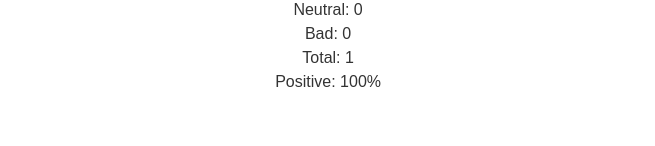
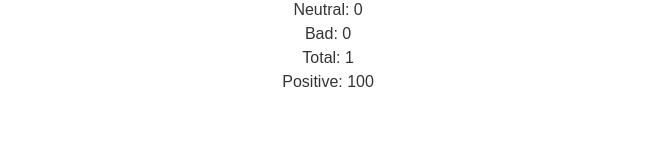
Before and after one commit to Volodymyr0300/goit-react-hw-02, a React (Vite) app: page / in a window 1280 px wide. Both pictures are taken after a click on the button "Good". Shown: the part 154-300 px from the top of the page, without its empty margins (1-656 px from the left). Built offline with nearby package versions, Linux system fonts and the light colour scheme.

Commit message:
finished task 5

```diff
--- a/src/App/App.jsx
+++ b/src/App/App.jsx
@@ -15,6 +15,8 @@ function App() {
   const totalFeedback = values.good + values.neutral + values.bad;
 
   const [isVisible, setVisible] = useState(false);
+
+  const feedbackRate = Math.round((values.good / totalFeedback) * 100);
 
   const updateFeedback = (feedbackType) => {
     setValues((prevValue) => ({
@@ -44,6 +46,7 @@ function App() {
           good={values.good}
           neutral={values.neutral}
           bad={values.bad}
+          feedbackRate={feedbackRate}
         />
       ) : (
         <Notification />
--- a/src/App/Feedback/Feedback.jsx
+++ b/src/App/Feedback/Feedback.jsx
@@ -1,6 +1,12 @@
 import css from "./Feedback.module.css";
 
-export default function Feedback({ good, neutral, bad, totalFeedback }) {
+export default function Feedback({
+  good,
+  neutral,
+  bad,
+  totalFeedback,
+  feedbackRate,
+}) {
   return (
     <>
       <div>
@@ -8,7 +14,7 @@ export default function Feedback({ good, neutral, bad, totalFeedback }) {
         <p>Neutral: {neutral}</p>
         <p>Bad: {bad}</p>
         <p>Total: {totalFeedback}</p>
-        <p>Positive: {"100%"}</p>
+        <p>Positive: {feedbackRate}</p>
       </div>
     </>
   );
```
